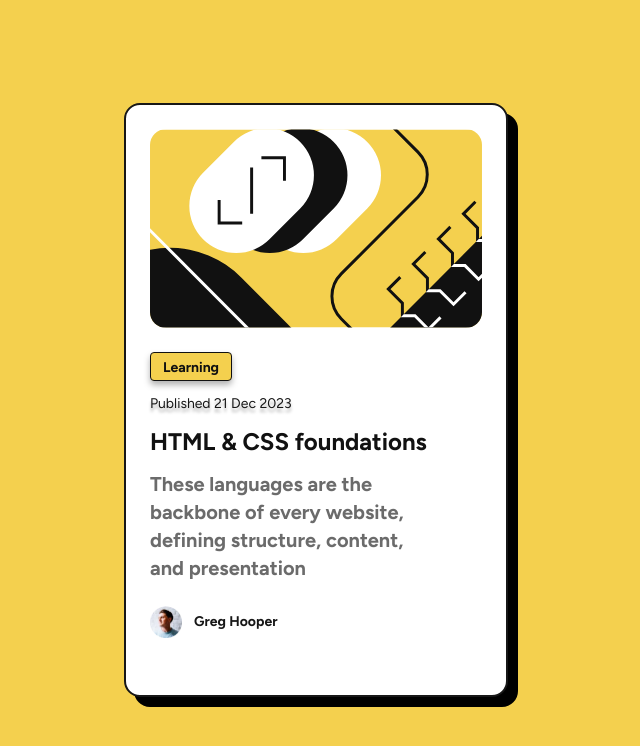
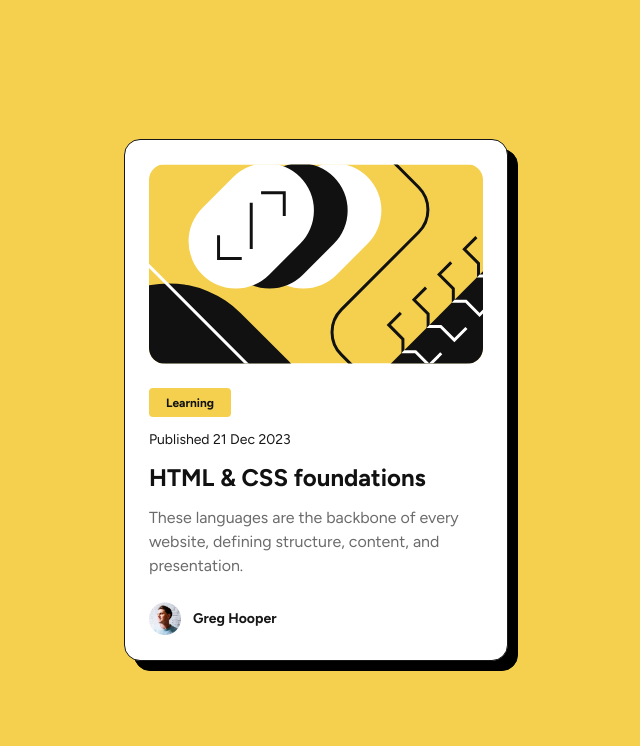
Before and after one commit to BlonoBuccellati/fm-blog-preview-card, a Next.js app: page / in a window 1280 px wide. Shown: the top 746 px of the page, without its empty margins (324-964 px from the left). Built offline with nearby package versions, Linux system fonts and the light colour scheme.

Commit message:
complete

```diff
--- a/src/app/page.tsx
+++ b/src/app/page.tsx
@@ -4,35 +4,32 @@ export default function Home() {
   return (
     <div className="bg-custom-yellow flex min-h-screen items-center justify-center">
       {/* Card */}
-      <div className="flex h-[594px] w-[384px] flex-col gap-6 rounded-2xl border-2 bg-white p-6 drop-shadow-[10px_10px_0px_rgba(0,0,0,1)]">
+      <div className="flex h-[501px] w-[327px] flex-col gap-6 rounded-2xl border bg-white p-6 drop-shadow-[10px_10px_0px_rgba(0,0,0,1)] sm:h-[522px] sm:w-[384px]">
         {/* Blog Image */}
-        <Image
-          src="/assets/images/illustration-article.svg"
-          alt="Blog illustration"
-          width={500}
-          height={300}
-          className="rounded-2xl"
-        />
+        <div className="relative h-[200px]">
+          <Image
+            src="/assets/images/illustration-article.svg"
+            alt="Blog illustration"
+            fill
+            className="rounded-2xl object-cover"
+          />
+        </div>
         {/* Content */}
         <div className="flex flex-col gap-3">
           {/* Category */}
-          <div className="bg-custom-yellow text-custom-gray-950 prose-custom-mid h-[29px] w-[82px] rounded border px-3 py-1 text-center font-extrabold drop-shadow-[0px_4px_3px_rgba(0,0,0,0.3)]">
+          <div className="bg-custom-yellow text-custom-gray-950 prose-custom-mid flex h-[26px] w-[73px] items-center justify-center rounded px-3 py-1 text-center text-[12px] font-extrabold sm:h-[29px] sm:w-[82px]">
             Learning
           </div>
           {/* publishDate */}
-          <p className="prose-custom-mid drop-shadow-[0px_4px_1.8px_rgba(0,0,0,0.3)]">
-            Published 21 Dec 2023
-          </p>
+          <p className="text-[14px]">Published 21 Dec 2023</p>
           {/* title */}
           <h1 className="text-custom-gray-950 hover:text-custom-yellow text-2xl font-[1000] hover:cursor-pointer">
             HTML & CSS foundations
           </h1>
           {/* description */}
-          <p className="text-custom-gray-500 text-xl font-[1000]">
-            These languages are the <br />
-            backbone of every website,
-            <br /> defining structure, content, <br />
-            and presentation
+          <p className="text-custom-gray-500 text-[14px] sm:text-[16px]">
+            These languages are the backbone of every website, defining
+            structure, content, and presentation.
           </p>
         </div>
         {/* Author */}
```
